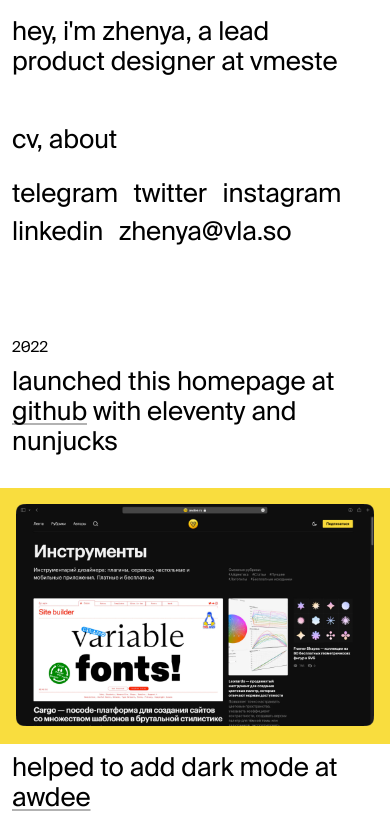
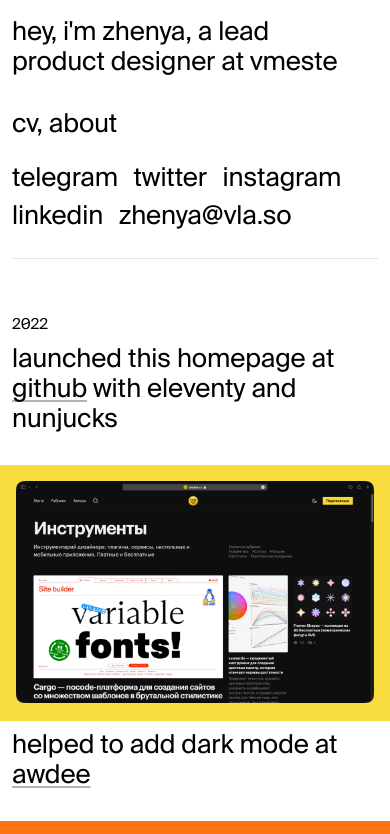
Before and after one commit to vlasmn/zhenyavlasov.com, an Eleventy site: page src/index.njk in a window 390 px wide. Shown: the top 834 px of the page. Built offline with nearby package versions, Linux system fonts and the light colour scheme; Eleventy itself is replaced by a stand-in of ours; files that its build step writes are made by us from their sources; files whose address does not match are found by name.

Commit message:
aside border

```diff
--- a/src/styles/_aside.css
+++ b/src/styles/_aside.css
@@ -42,11 +42,17 @@
 }
 @media (max-width: 768px) {
     .aside {
+        --stroke-opacity: 0.1;
+        --text-color: hsl(var(--text-base-color));
+        --stroke-color: hsl(var(--text-base-color) / var(--stroke-opacity));
+
         position: relative;
-        margin: 0 12px 56px 12px;
+        margin: 0 12px 32px 12px;
+        padding-bottom: 16px;
+        border-bottom: 1px solid var(--stroke-color);
     }
 
         .aside__about {
-            padding-bottom: 48px;
+            padding-bottom: 32px;
         }
 }
```
Also changed, not shown: 1 other file.
